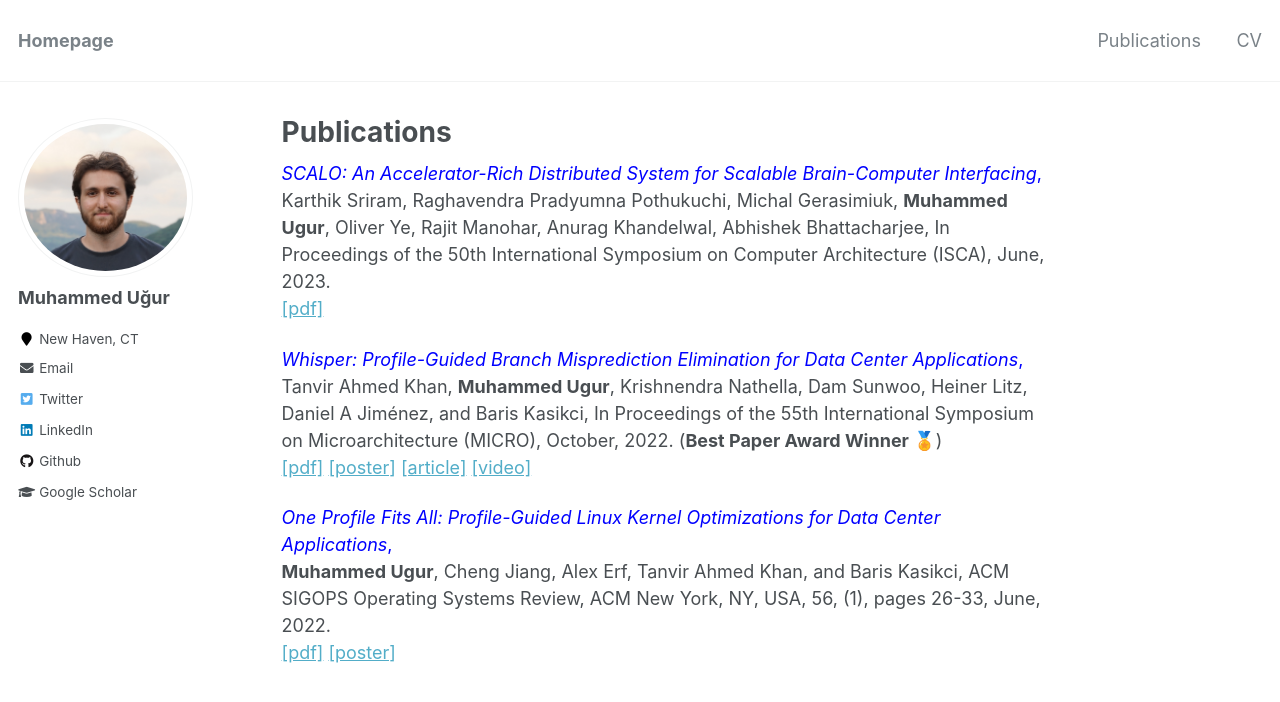
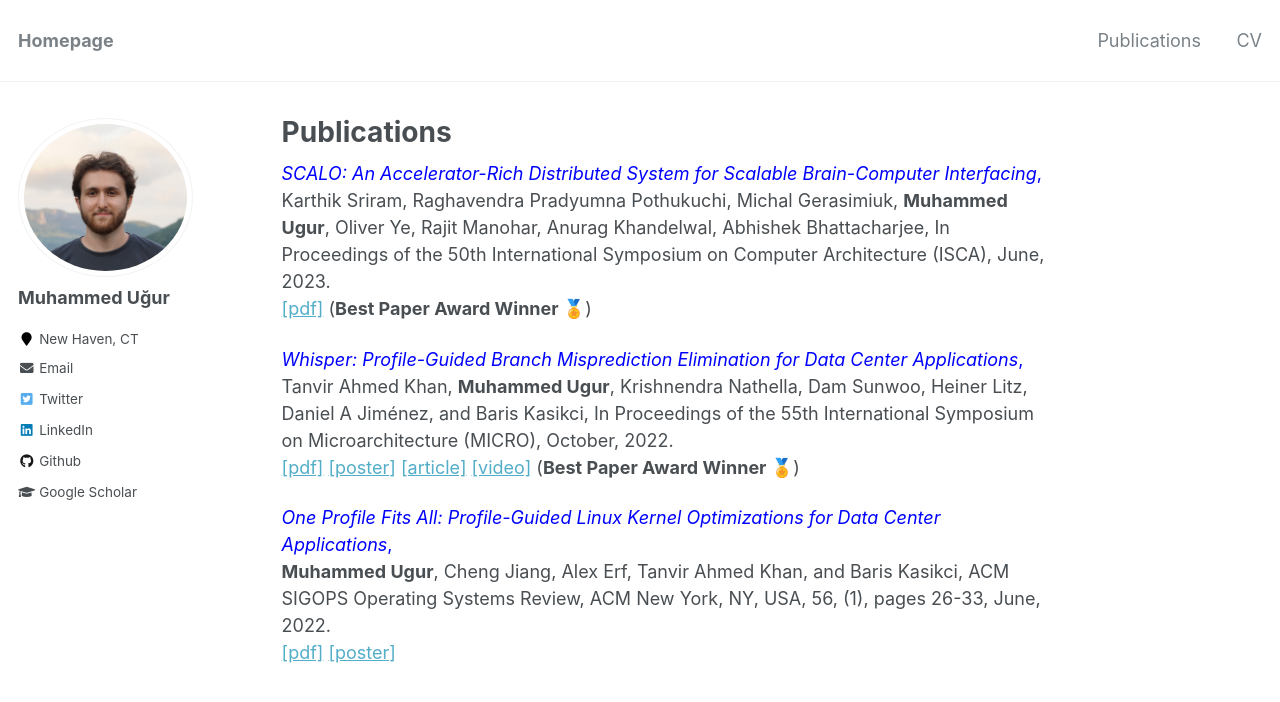
Before and after one commit to meugur/meugur.github.io, a Jekyll site: the page built from _pages/publications.md, in a window 1280 px wide. Shown: the top 702 px of the page. Built offline with Jekyll 4.4.1, drawn with Linux system fonts in a browser that asks for light colours.

Commit message:
SCALO updates

```diff
--- a/_pages/publications.md
+++ b/_pages/publications.md
@@ -8,14 +8,14 @@ _SCALO: An Accelerator-Rich Distributed System for Scalable Brain-Computer Inter
 </span>
 Karthik Sriram, Raghavendra Pradyumna Pothukuchi, Michal Gerasimiuk, **Muhammed Ugur**, Oliver Ye, Rajit Manohar, Anurag Khandelwal, Abhishek Bhattacharjee,
 In Proceedings of the 50th International Symposium on Computer Architecture (ISCA), June, 2023.
-[[pdf]](https://meugur.github.io/files/scalo-isca-23.pdf)
+[[pdf]](https://meugur.github.io/files/scalo-isca-23.pdf) (**Best Paper Award Winner 🏅**)
 
 <span style="color:blue">
 _Whisper: Profile-Guided Branch Misprediction Elimination for Data Center Applications_,
 </span>
 Tanvir Ahmed Khan, **Muhammed Ugur**, Krishnendra Nathella, Dam Sunwoo, Heiner Litz, Daniel A Jiménez, and Baris Kasikci,
-In Proceedings of the 55th International Symposium on Microarchitecture (MICRO), October, 2022. (**Best Paper Award Winner 🏅**)
-[[pdf]](https://meugur.github.io/files/whisper-micro-22.pdf) [[poster]](https://meugur.github.io/files/poster-asplos-22.pdf) [[article]](https://cse.engin.umich.edu/stories/system-to-avoid-data-center-inefficiencies-earns-best-paper) [[video]](https://www.youtube.com/watch?v=wbNlkTaGlz0)
+In Proceedings of the 55th International Symposium on Microarchitecture (MICRO), October, 2022.
+[[pdf]](https://meugur.github.io/files/whisper-micro-22.pdf) [[poster]](https://meugur.github.io/files/poster-asplos-22.pdf) [[article]](https://cse.engin.umich.edu/stories/system-to-avoid-data-center-inefficiencies-earns-best-paper) [[video]](https://www.youtube.com/watch?v=wbNlkTaGlz0) (**Best Paper Award Winner 🏅**)
 
 <span style="color:blue">
 _One Profile Fits All: Profile-Guided Linux Kernel Optimizations for Data Center Applications_,
```
Also changed, not shown: _pages/about.md (+2 -1 lines), 1 other file.
